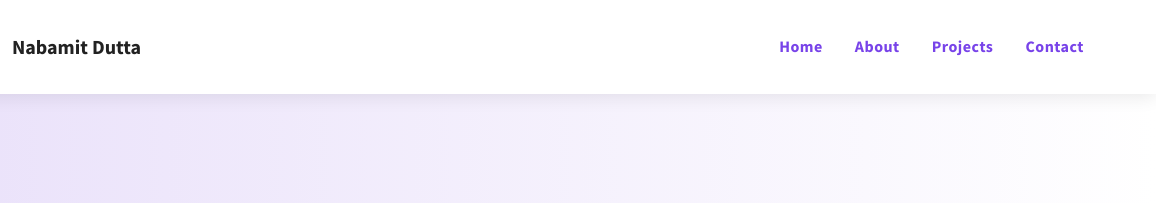
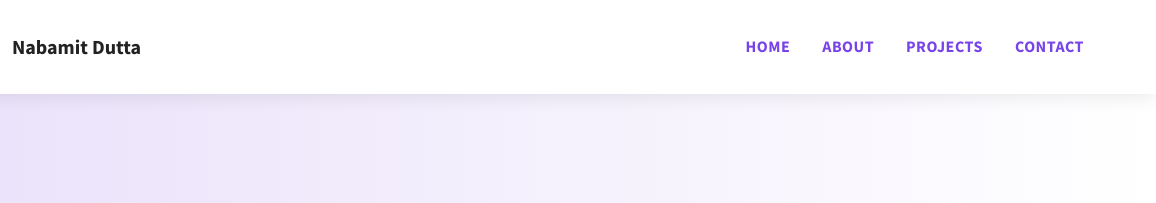
Before and after one commit to Coder-neel02/portfolio2.0, a plain HTML site: page project-1/index.html in a window 1280 px wide. Shown: the top 203 px of the page, 124-1280 px from the left. Drawn offline with Linux system fonts and the light colour scheme.

```diff
--- a/project-1/index.html
+++ b/project-1/index.html
@@ -31,16 +31,16 @@
     <div class="header__main">
       <ul class="header__links">
         <li class="header__link-wrapper">
-          <a href="./" class="header__link">Home</a>
+          <a href="/" class="header__link">HOME</a>
         </li>
         <li class="header__link-wrapper">
-          <a href="./#about" class="header__link">About</a>
+          <a href="/#about" class="header__link">ABOUT</a>
         </li>
         <li class="header__link-wrapper">
-          <a href="./#projects" class="header__link">Projects</a>
+          <a href="/#projects" class="header__link">PROJECTS</a>
         </li>
         <li class="header__link-wrapper">
-          <a href="./#contact" class="header__link">Contact</a>
+          <a href="/#contact" class="header__link">CONTACT</a>
         </li>
       </ul>
 
@@ -64,10 +64,10 @@
   <div class="header__sm-menu">
     <div class="header__sm-menu-content">
       <ul class="header__sm-menu-links">
-        <li class="header__sm-menu-link"><a href="./">Home</a></li>
-        <li class="header__sm-menu-link"><a href="./#about">About</a></li>
-        <li class="header__sm-menu-link"><a href="./#projects">Projects</a></li>
-        <li class="header__sm-menu-link"><a href="./#contact">Contact</a></li>
+        <li class="header__sm-menu-link"><a href="/">HOME</a></li>
+        <li class="header__sm-menu-link"><a href="/#about">ABOUT</a></li>
+        <li class="header__sm-menu-link"><a href="/#projects">PROJECT</a></li>
+        <li class="header__sm-menu-link"><a href="/#contact">CONTACT</a></li>
       </ul>
     </div>
   </div>
@@ -126,7 +126,7 @@
           <h2 class="heading heading-sm">Social</h2>
           <div class="main-footer__social-cont">
             <a href="https://github.com/Coder-neel02" target="_blank"><img src="https://cdn.jsdelivr.net/npm/simple-icons@v9/icons/github.svg" alt="GitHub" class="main-footer__icon" /></a>
-            <a href="https://linkedin.com/in/YOUR-LINKEDIN-HANDLE" target="_blank"><img src="https://cdn.jsdelivr.net/npm/simple-icons@v9/icons/linkedin.svg" alt="LinkedIn" class="main-footer__icon" /></a>
+            <a href="https://www.linkedin.com/in/nabamitdutta/" target="_blank"><img src="https://cdn.jsdelivr.net/npm/simple-icons@v9/icons/linkedin.svg" alt="LinkedIn" class="main-footer__icon" /></a>
             <!-- Add more social links as needed -->
           </div>
         </div>
@@ -136,7 +136,7 @@
         </div>
       </div>
       <div class="main-footer__lower">
-        &copy; <span id="year"></span> by <a href="https://github.com/Coder-neel02" target="_blank">NABAMIT DUTTA</a>
+        &copy; <span id="year"></span> by <a href="https://coder-neel02.github.io/portfolio2.0.5/" target="_blank">NABAMIT DUTTA</a>
       </div>
     </div>
   </footer>
```
